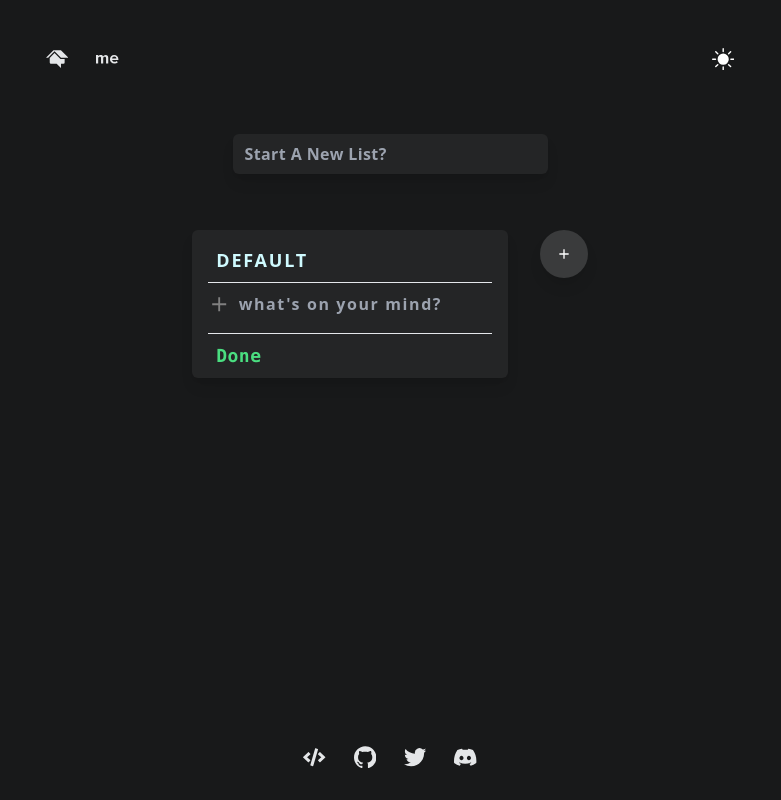
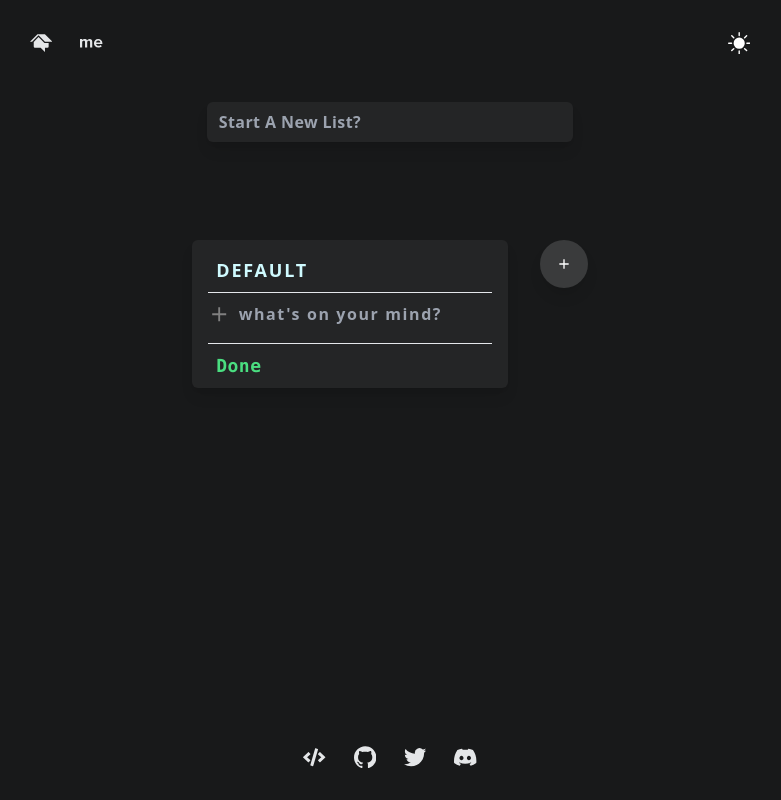
Before and after one commit to k8pai/todolist, a Next.js app: page / in a window 1280 px wide. Shown: the whole page, without its empty margins (250-1031 px from the left). Built offline with nearby package versions, Linux system fonts and the light colour scheme.

Commit message:
final commit

```diff
--- a/components/Header.js
+++ b/components/Header.js
@@ -36,7 +36,7 @@ export default function Header() {
 	}
 	return (
 		<div className='max-w-3xl w-full h-fit mx-auto text-pribg dark:text-pritxt p-4 py-6'>
-			<div className='max-w-5xl h-fit text-pribg dark:text-pritxt p-4'>
+			<div className='max-w-5xl h-fit text-pribg dark:text-pritxt'>
 				<ul className='flex justify-end space-x-3'>
 					<Link className='transition duration-200 p-2 rounded-md ring-2 ring-transparent hover:ring-pribg hover:dark:ring-pritxt' href={'/'}>
 						<IconContext.Provider value={{ size: "1.4em", className: "global-class-name" }}>
--- a/pages/index.js
+++ b/pages/index.js
@@ -22,7 +22,7 @@ export default function Home() {
     const [todoList, setTodoList] = useState([]);
     const [doneList, setDoneList] = useState([]);
 
-    const addLists = (e) => {
+    const addLists = () => {
         var val = (inpList.current.value == "") ? "new list "+Lists.length : inpList.current.value;
         var listTemp = localStorage.getItem('Lists');
         const currList = listTemp ? JSON.parse(listTemp) : [];
@@ -52,8 +52,11 @@ export default function Home() {
         <>
             <div className='flex-grow flex justify-center bg-pritxt dark:bg-pribg'>
                 <div className='w-full mx-auto h-fit'>
-                    <div className='p-4 flex justify-center'>
-					<input className='bg-white text-pribg dark:bg-secbg dark:text-pritxt focus:outline-none tracking-wide capitalize font-semibold p-2 pl-3 shadow-lg rounded-md px-2 w-5xl'
+                    <div className='max-w-4xl w-full mx-auto p-4 flex justify-center'>
+						<form onSubmit={(e) => {
+							e.preventDefault();
+							addLists}}>
+							<input className='min-w-[200px] w-full bg-white text-pribg dark:bg-secbg dark:text-pritxt focus:outline-none tracking-wide capitalize font-semibold p-2 pl-3 shadow-lg rounded-md px-2 w-5xl'
 								autoFocus
 								type="text"
 								placeholder="Start a new list?"
@@ -61,7 +64,9 @@ export default function Home() {
 									if(key.code == "Enter"){
 										addLists();
 									}
-						}} size="25" ref={inpList}/>
+								}} ref={inpList}/>
+							<input className='form-input tracking-wide capitalize font-semibold p-2 rounded-md px-2 w-5xl mx-3 opacity-0' type={"submit"} />
+						</form>
                     </div>
                     <div className='flex justify-center flex-wrap'>
                     {Lists.map((item) => (
```
Lines whose indentation alone changed are shown as unchanged.
